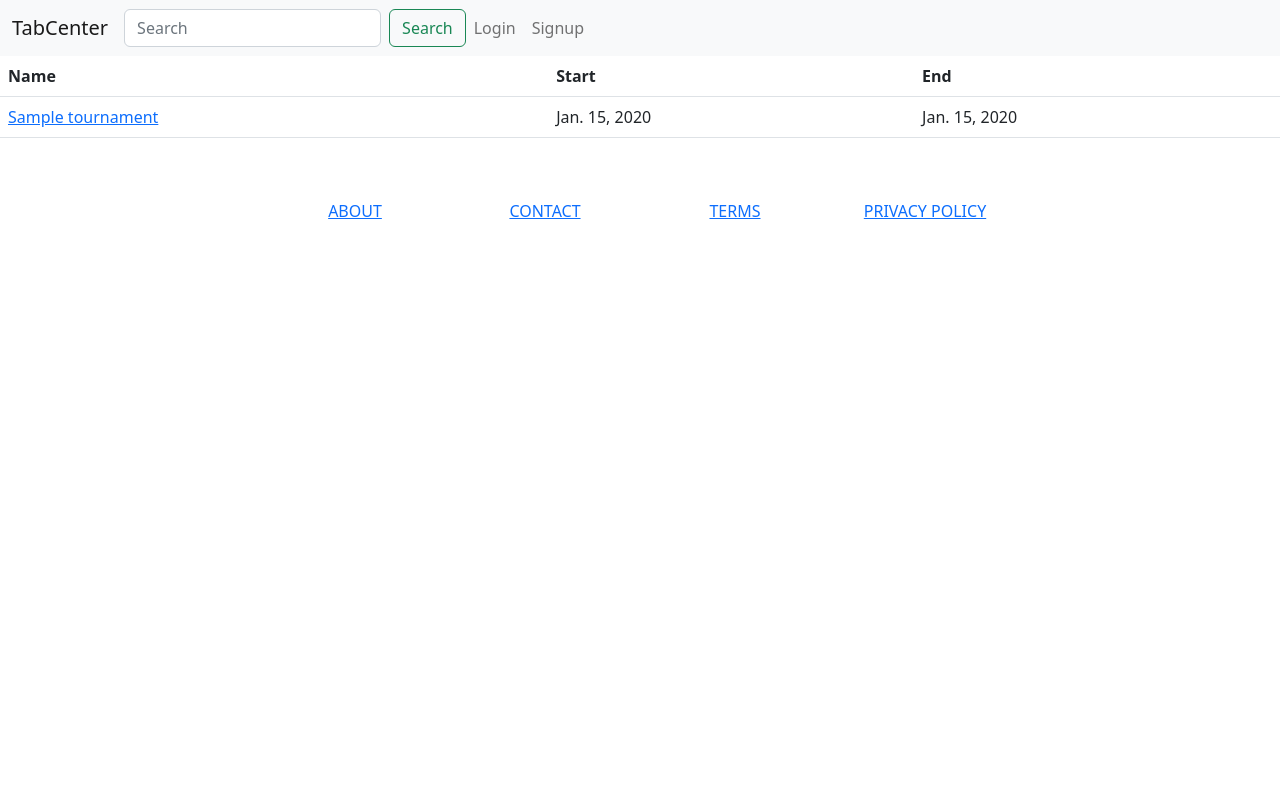
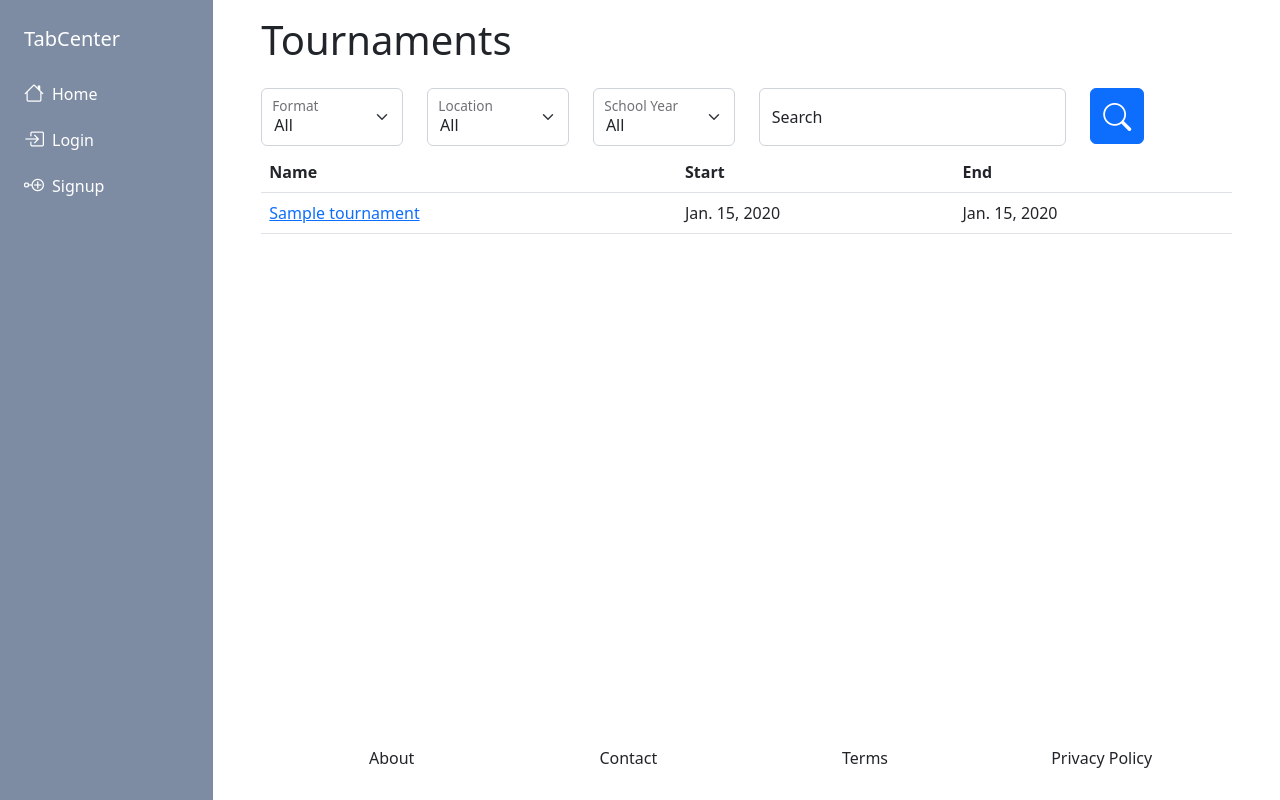
Before and after one commit to AkiraY1/TabCenter, a Django app: page / in a window 1280 px wide. Run offline with Django 3.2, Linux system fonts and the light colour scheme; tables that the repository leaves empty hold one stand-in row (values such as "Sample post"); some libraries are stand-ins or nearby versions.

Commit message:
home page nice-ified + sidebar + footer

```diff
--- a/TabCenterApp/templates/TabCenterApp/base.html
+++ b/TabCenterApp/templates/TabCenterApp/base.html
@@ -5,87 +5,111 @@
         <meta charset="utf-8">
         <meta name="viewport" content="width=device-width, initial-scale=1">
         <link href="https://cdn.jsdelivr.net/npm/bootstrap@5.2.0/dist/css/bootstrap.min.css" rel="stylesheet" integrity="sha384-gH2yIJqKdNHPEq0n4Mqa/HGKIhSkIHeL5AyhkYV8i59U5AR6csBvApHHNl/vI1Bx" crossorigin="anonymous">
+        <link rel="stylesheet" href="https://cdn.jsdelivr.net/npm/bootstrap-icons@1.9.1/font/bootstrap-icons.css">
         <title>TabCenter</title>
+        <style>
+          #customfooter:hover {
+            color:#79A9D1 !important;
+          }
+          #customsidebar {
+            background:#7D8CA3 !important;
+          }
+        </style>
     </head>
     <body>
-        <nav class="navbar navbar-expand-lg bg-light">
-            <div class="container-fluid">
-            <a class="navbar-brand" href="/">TabCenter</a>
-            <button class="navbar-toggler" type="button" data-bs-toggle="collapse" data-bs-target="#navbarSupportedContent" aria-controls="navbarSupportedContent" aria-expanded="false" aria-label="Toggle navigation">
-                <span class="navbar-toggler-icon"></span>
-            </button>
-            <div class="collapse navbar-collapse" id="navbarSupportedContent">
-                <form class="d-flex" role="search" action="{% url 'home' %}">
-                    <input class="form-control me-2" type="search" placeholder="Search" aria-label="Search" name="search">
-                    <button class="btn btn-outline-success" type="submit">Search</button>
-                </form>
-                <ul class="navbar-nav me-auto mb-2 mb-lg-0">
-                    {% if not user.is_authenticated %}
+      <div class="container-fluid overflow-hidden">
+        <div class="row vh-100 overflow-auto">
+            <div class="col-12 col-sm-4 col-xl-2 px-sm-2 px-0 bg-dark d-flex sticky-top pt-3" id="customsidebar">
+                <div class="d-flex flex-sm-column flex-row flex-grow-1 align-items-center align-items-sm-start px-3 pt-2 text-white">
+                    <a href="/" class="d-flex align-items-center pb-sm-3 mb-md-0 me-md-auto text-white text-decoration-none">
+                        <span class="fs-5">T<span class="d-none d-sm-inline">abCenter</span></span>
+                    </a>
+                    <ul class="nav nav-pills flex-sm-column flex-row flex-nowrap flex-shrink-1 flex-sm-grow-0 flex-grow-1 mb-sm-auto mb-0 justify-content-center align-items-center align-items-sm-start" id="menu">
                         <li class="nav-item">
-                        <a class="nav-link" href="/login">Login</a>
+                            <a href="/" class="nav-link px-sm-0 px-2 text-white text-decoration-none">
+                                <i class="fs-5 bi-house"></i><span class="mx-2 d-none d-sm-inline">Home</span>
+                            </a>
                         </li>
-                    <li class="nav-item">
-                        <a class="nav-link" href="/signup">Signup</a>
+                        {% if user.is_authenticated %}
+                        <li>
+                            <a href="#" data-bs-toggle="collapse" class="nav-link px-sm-0 px-2 text-white text-decoration-none">
+                                <i class="fs-5 bi-archive"></i><span class="mx-2 d-none d-sm-inline">Registered</span> </a>
+                        </li>
+                        <li>
+                            <a href="#" class="nav-link px-sm-0 px-2 text-white text-decoration-none">
+                                <i class="fs-5 bi-file-earmark-post"></i><span class="mx-2 d-none d-sm-inline">Ballots</span></a>
                         </li>
                         {% endif %}
-                    {% if user.is_authenticated %}
-                    <li class="nav-item">
-                        <a class="nav-link" href="/account">Account</a>
+                        {% if not user.is_authenticated %}
+                        <li>
+                          <a href="login" class="nav-link px-sm-0 px-2 text-white text-decoration-none">
+                              <i class="fs-5 bi-box-arrow-in-right"></i><span class="mx-2 d-none d-sm-inline">Login</span> </a>
                         </li>
-                    <li class="nav-item">
-                        <a class="nav-link" href="/logout">Logout</a>
+                        <li>
+                            <a href="signup" class="nav-link px-sm-0 px-2 text-white text-decoration-none">
+                                <i class="fs-5 bi-node-plus"></i><span class="mx-2 d-none d-sm-inline">Signup</span></a>
                         </li>
                         {% endif %}
                     </ul>
+                    {% if user.is_authenticated %}
+                    <div class="dropdown py-sm-4 mt-sm-auto ms-auto ms-sm-0 flex-shrink-1">
+                        <a class="d-flex align-items-center text-white text-decoration-none dropdown-toggle" id="dropdownUser1" data-bs-toggle="dropdown" aria-expanded="false">
+                          <i class="fs-5 bi-person-circle"></i><span class="d-none d-sm-inline mx-2">Account</span>
+                        </a>
+                        <ul class="dropdown-menu dropdown-menu-dark text-small shadow" aria-labelledby="dropdownUser1">
+                            <li><a class="dropdown-item" href="#">Create tournament...</a></li>
+                            <li><a class="dropdown-item" href="#">Institution</a></li>
+                            <li><a class="dropdown-item" href="account">Settings</a></li>
+                            <li>
+                                <hr class="dropdown-divider">
+                            </li>
+                            <li><a class="dropdown-item" href="logout">Logout</a></li>
+                        </ul>
                     </div>
-        </nav>
+                    {% endif %}
+                </div>
+            </div>
+            <div class="col d-flex flex-column h-sm-100">
+                <main class="row overflow-auto">
                   {% block content %}{% endblock content %}
-
-        <footer class="page-footer font-small indigo" style="padding-left: 0px;">
-
-            <!-- Footer Links -->
-            <div class="container">
-
-              <!-- Grid row-->
-              <div class="row text-center d-flex justify-content-center pt-5 mb-3">
-
+                </main>
+                <footer class="row py-4 mt-auto mx-5">
                     <!-- Grid column -->
-                <div class="col-md-2 mb-3">
-                  <h6 class="text-uppercase font-weight-bold">
-                    <a href="#!">About</a>
+                    <div class="col-md">
+                      <h6 class="text-center text-decoration-none text-dark">
+                        <a href="#!" class="text-decoration-none text-dark" id="customfooter">About</a>
                       </h6>
                     </div>
                     <!-- Grid column -->
 
                     <!-- Grid column -->
-                <div class="col-md-2 mb-3">
-                  <h6 class="text-uppercase font-weight-bold">
-                    <a href="#!">Contact</a>
+                    <div class="col-md">
+                      <h6 class="font-weight-bold text-center">
+                        <a href="#!" class="text-decoration-none text-dark" id="customfooter">Contact</a>
                       </h6>
                     </div>
                     <!-- Grid column -->
 
                     <!-- Grid column -->
-                <div class="col-md-2 mb-3">
-                  <h6 class="text-uppercase font-weight-bold">
-                    <a href="#!">Terms</a>
+                    <div class="col-md">
+                      <h6 class="font-weight-bold text-center">
+                        <a href="#!" class="text-decoration-none text-dark" id="customfooter">Terms</a>
                       </h6>
                     </div>
                     <!-- Grid column -->
 
                     <!-- Grid column -->
-                <div class="col-md-2 mb-3">
-                  <h6 class="text-uppercase font-weight-bold">
-                    <a href="#!">Privacy Policy</a>
+                    <div class="col-md">
+                      <h6 class="font-weight-bold text-center">
+                        <a href="#!" class="text-decoration-none text-dark" id="customfooter">Privacy Policy</a>
                       </h6>
                     </div>
-                <!-- Grid column -->
-
                   </div>
-              <!-- Grid row-->
-
                 </footer>
-
+            </div>
+        </div>
+      </div>
+      <script src="https://cdnjs.cloudflare.com/ajax/libs/jquery/3.6.0/jquery.js" integrity="sha512-n/4gHW3atM3QqRcbCn6ewmpxcLAHGaDjpEBu4xZd47N0W2oQ+6q7oc3PXstrJYXcbNU1OHdQ1T7pAP+gi5Yu8g==" crossorigin="anonymous" referrerpolicy="no-referrer"></script>
       <script src="https://cdn.jsdelivr.net/npm/bootstrap@5.2.0/dist/js/bootstrap.bundle.min.js" integrity="sha384-A3rJD856KowSb7dwlZdYEkO39Gagi7vIsF0jrRAoQmDKKtQBHUuLZ9AsSv4jD4Xa" crossorigin="anonymous"></script>
   </body>
 </html>
--- a/TabCenterApp/templates/TabCenterApp/home.html
+++ b/TabCenterApp/templates/TabCenterApp/home.html
@@ -1,6 +1,54 @@
 {% extends "TabCenterApp/base.html" %}
 
 {% block content %}
+
+<div class="px-5 py-3">
+    <div class="pb-3">
+        <h1>Tournaments </h1>
+    </div>
+    <form action="{% url 'home' %}">
+        <div class="row">
+            <div class="col-sm form-floating">
+                <select name="format" class="form-select" id="format">
+                    <option value="all">All</option>
+                    <option value="cndf">CNDF</option>
+                    <option value="bp">BP</option>
+                    <option value="world">World Schools</option>
+                    <option value="world">Speech</option>
+                </select>
+                <label for="format" class="px-4">Format</label>
+            </div>
+            <div class="col-sm form-floating">
+                <select name="location" class="form-select" id="location">
+                    <option value="all">All</option>
+                    <option value="ab">Alberta</option>
+                    <option value="bc">British Columbia</option>
+                    <option value="ma">Maritimes</option>
+                    <option value="pr">Prairies</option>
+                    <option value="on">Ontario</option>
+                    <option value="qb">Quebec</option>
+                </select>
+                <label for="location" class="px-4">Location</label>
+            </div>
+            <div class="col-sm form-floating">
+                <select name="year" class="form-select" id="year">
+                    <option value="all">All</option>
+                    <option value="1">2022-23</option>
+                    <option value="2">2021-22</option>
+                    <option value="3">2020-21</option>
+                    <option value="4">2019-20</option>
+                </select>
+                <label for="year" class="px-4">School Year</label>
+            </div>
+            <div class="col-sm-4 form-floating">
+                <input type="search" class="form-control" id="searchTourn" placeholder="Search">
+                <label for="searchTourn" class="px-4">Search</label>
+            </div>
+            <div class="col-sm">
+                <button class="btn btn-primary mb-2" type="submit"><i class="fs-3 bi-search"></i></button>
+            </div>
+        </div>
+    </form>
 
     <table class="table">
         <thead>
@@ -20,4 +68,6 @@
             {% endfor %}
         </tbody>
     </table>
+</div>
+
 {% endblock content %}
```
Lines whose indentation alone changed are shown as unchanged.
